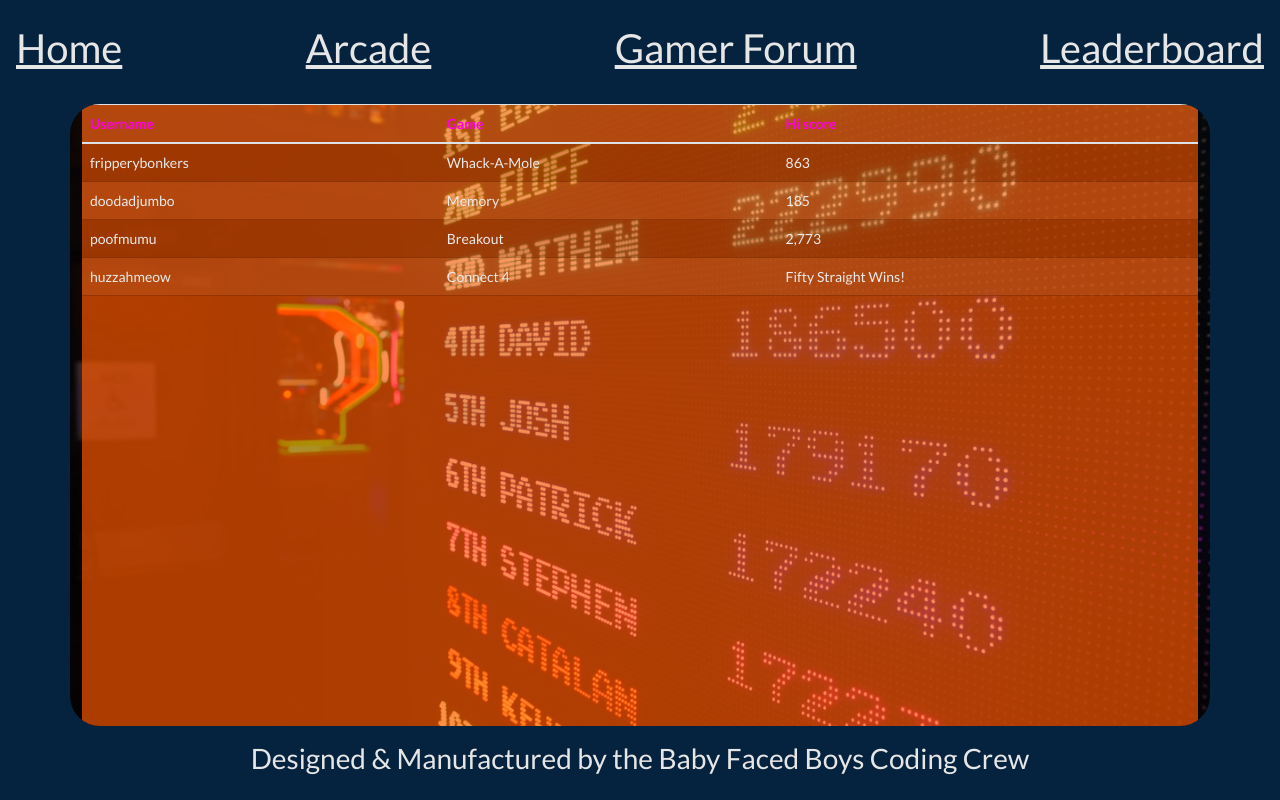
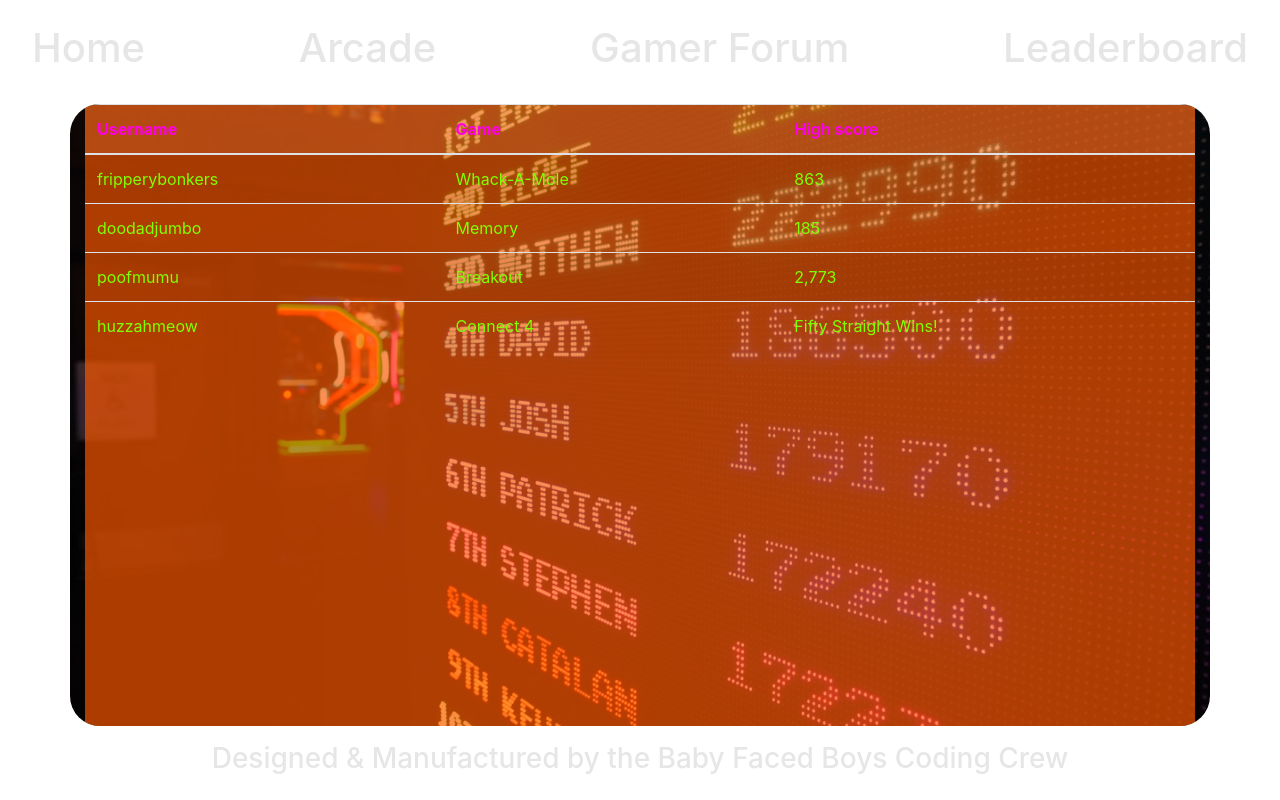
Before and after one commit to bethel-school-of-technology/team-baby-face-boys-frontend, a React (Create React App) app: page /leaderboard in a window 1280 px wide. Built offline with nearby package versions, Linux system fonts and the light colour scheme.

Commit message:
Various fixes and changes

```diff
--- a/src/App.css
+++ b/src/App.css
@@ -1,6 +1,6 @@
 /* ------------------Global settings------------------ */
-div[class*="container"] {
-    background-color: hsl(208, 86%, 13%);
+div[class*="container"] {/*
+    background-color: hsl(208, 86%, 13%); */
     color:rgb(230, 230, 230);
     height: 100vh;
 }
--- a/src/App.js
+++ b/src/App.js
@@ -1,6 +1,5 @@
 import React from 'react';
 import './App.css';
-import '../src/bootstrap.min.css';
 import { BrowserRouter, Routes, Route } from 'react-router-dom';
 import axios from "axios";
 
--- a/src/screens/leaderboard.js
+++ b/src/screens/leaderboard.js
@@ -17,7 +17,7 @@ const Leaderboard = () => {
       <tr>
         <th>Username</th>
         <th>Game</th>
-        <th>Hi score</th>
+        <th>High score</th>
       </tr>
     </thead>
     <tbody>
--- a/src/screens/users13.js
+++ b/src/screens/users13.js
@@ -4,7 +4,7 @@ import Footer from "../components/footer";
 
 const Teen = () => {
   return (
-    <div className="container-fluid  d-flex flex-column">
+    <div className="container-fluid  bg-dark d-flex flex-column">
       <div className="row">
         <div className="col-sm p-3 text-center">
           <Navbar />
```
